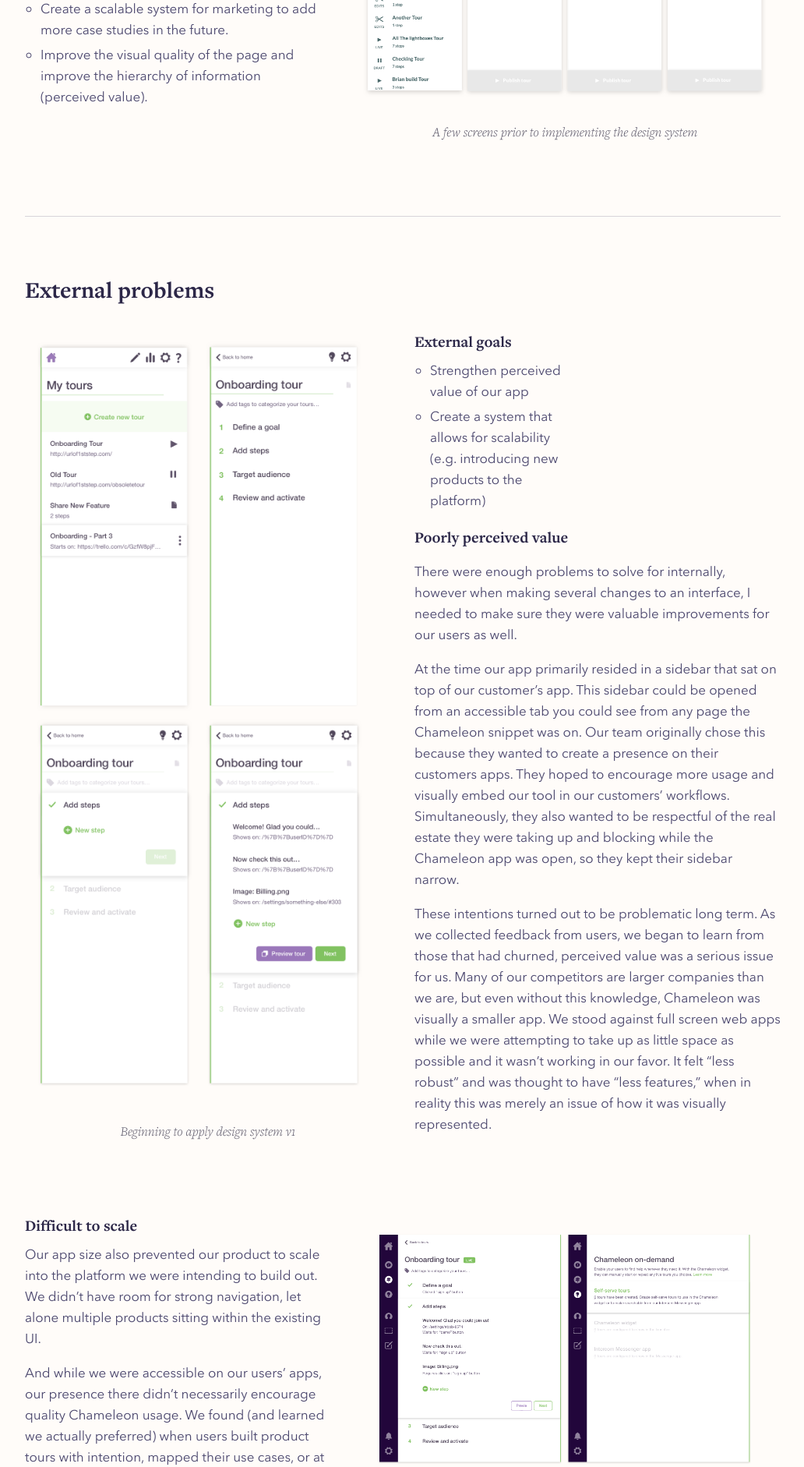
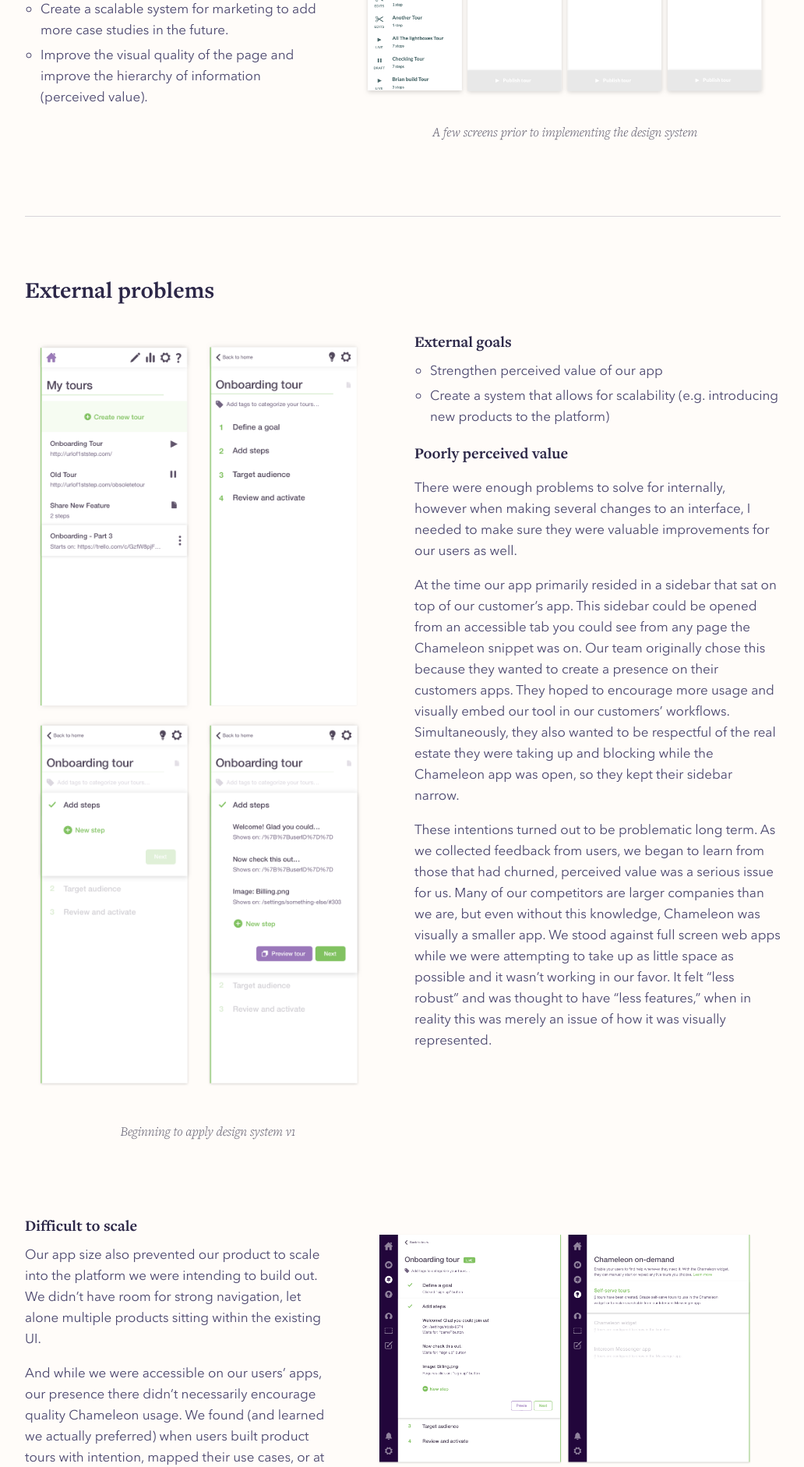
Before and after one commit to jessbottali/jessicabottali.com, a Jekyll site: the page built from projects/chameleon-design-system/index.html, in a window 1280 px wide. Shown: the part 1762-3644 px from the top of the page at 78% size, without its empty margins (123-1155 px from the left). Built offline with Jekyll 4.4.1, drawn with Linux system fonts in a browser that asks for light colours; comment, search, counter and statistics services are not loaded.

Commit message:
Update index.html

```diff
--- a/projects/chameleon-design-system/index.html
+++ b/projects/chameleon-design-system/index.html
@@ -58,7 +58,7 @@ title: "Chameleon design system"
       </div>
       <div class="Grid-cell u-6of12">
         <div class="understanding-catalog-content">
-          <div class="Grid-cell u-5of12">
+          <div class="Grid-cell u-12of12">
             <h3 class="ProjectImage-title mb2">External goals</h3>
             <ul class="m0 mb3">
               <li>Strengthen perceived value of our app</li>
```
